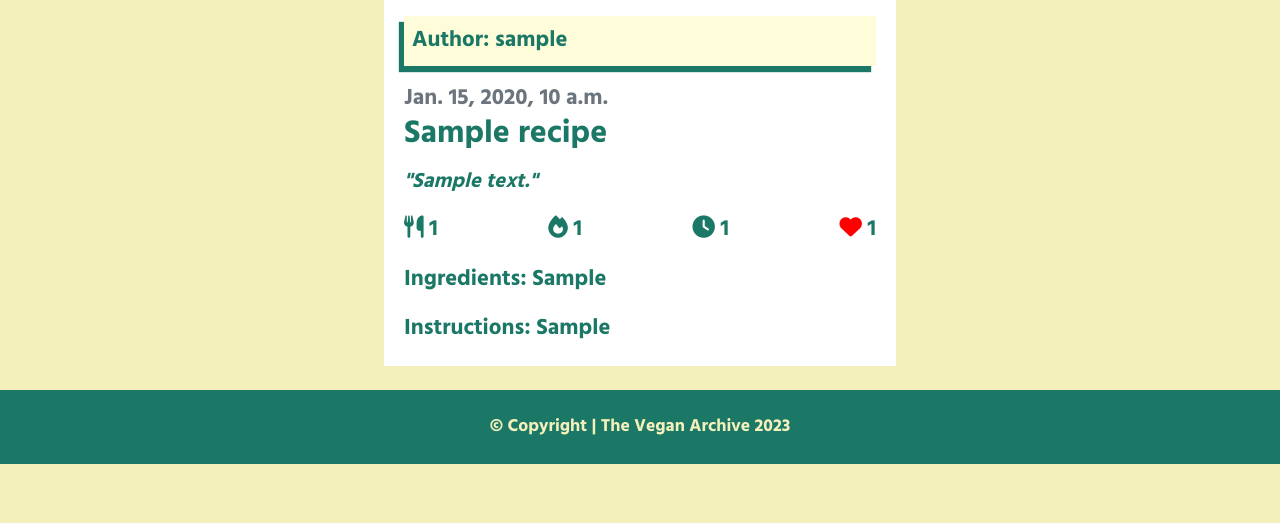
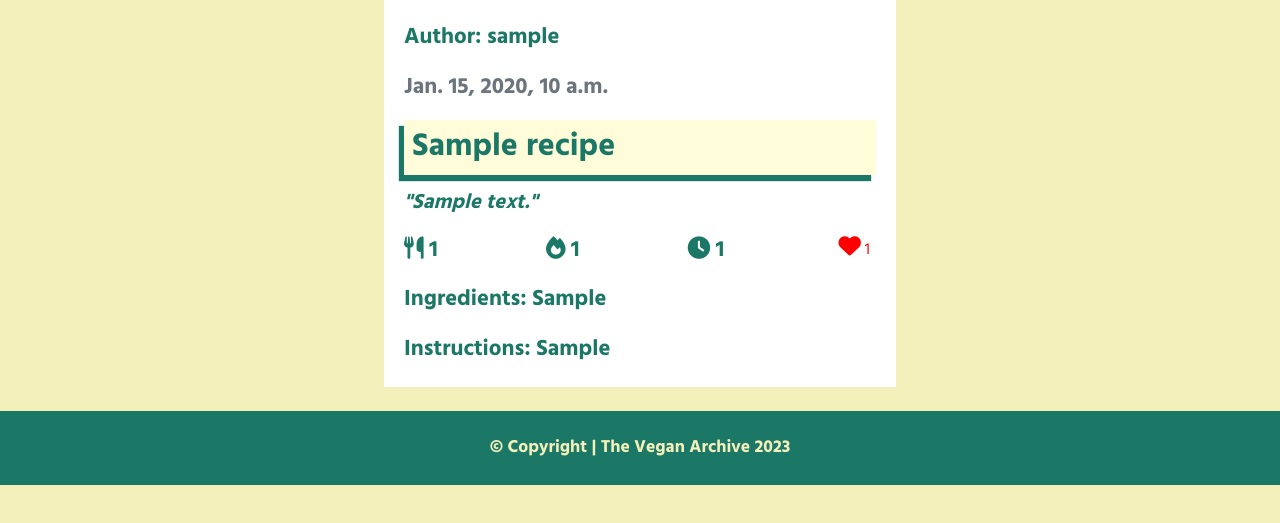
Before and after one commit to IanaLois/the-vegan-archive, a Django app: page /1/ in a window 1280 px wide. Shown: the part 153-676 px from the top of the page. Run offline with Django 3.2, Linux system fonts and the light colour scheme; a user stored in the database is signed in; tables that the repository leaves empty hold one stand-in row (values such as "Sample post"); some libraries are stand-ins or nearby versions.

Commit message:
implement like and unlike functionality and modify CSS

```diff
--- a/recipes/urls.py
+++ b/recipes/urls.py
@@ -6,4 +6,5 @@ urlpatterns = [
     path("", views.RecipeList.as_view(), name="home"),
     path("recipes/", views.RecipeDirectoryView.as_view(), name="recipe_directory"),
     path('<int:id>/', views.RecipeDetail.as_view(), name='recipe_detail'),
+    path('recipe/<int:id>/like/', views.RecipeLike.as_view(), name='recipe_like'),
 ]
--- a/recipes/views.py
+++ b/recipes/views.py
@@ -1,6 +1,7 @@
-from django.shortcuts import render, get_object_or_404
+from django.shortcuts import render, get_object_or_404, reverse
 from django.views import generic, View
-from .models import Recipe
+from django.http import HttpResponseRedirect
+from .models import Recipe, Like
 from django.views.generic import UpdateView, DeleteView, CreateView
 from django.contrib.auth.mixins import LoginRequiredMixin
 from recipes.mixins.is_owner import UserIsObjectOwnerMixin
@@ -34,6 +35,15 @@ class RecipeDetail(View):
             },
         )
 
+class RecipeLike(View):
+    def post(self, request, id, *args, **kwargs):
+        recipe = get_object_or_404(Recipe, pk=id)
+        if recipe.likes.filter(id=request.user.id).exists():
+            recipe.likes.remove(request.user)
+        else:
+            recipe.likes.add(request.user)
+        return HttpResponseRedirect(reverse('recipe_detail', args=[id]))
+
 class ObjectUpdateView(LoginRequiredMixin, UserIsObjectOwnerMixin, UpdateView):
     model = Recipe
     fields = ['field1', 'field2']
--- a/static/css/style.css
+++ b/static/css/style.css
@@ -268,15 +268,29 @@ li a {
 /*-------------------------------------------------------- Recipe Card Layout */
 
 .author {
+    margin-top: 1.3rem;
+}
+
+.card-title {
     padding: 0.5rem;
     background-color: rgb(255 252 218);
     box-shadow: -5px 6px 1px #1C7866;
     margin-top: 1rem;
     color: #1C7866;
+    transition: all 0.3s ease;
 }
 
-.card-title {
-    color: #1C7866;
+.recipe-link {
+    text-decoration: none;
+}
+
+.recipe-link:hover h2.card-title {
+    padding: 0.5rem;
+    background-color: #1C7866;
+    box-shadow: -5px 6px 1px rgb(255 252 218);
+    margin-top: 1rem;
+    color: rgb(255 252 218);
+    text-decoration: none;
 }
 
 .card-text-desc {
@@ -307,6 +321,24 @@ li a {
 
 .card-body {
     background-color: #fff;
+}
+
+.heart-icon {
+    color: #ff0000;
+    font-size: 1.4em;
+}
+
+.btn-like {
+    color: #ff0000;
+    border: none;
+    background: transparent;
+}
+
+.btn-like:hover,
+.btn-like:active {
+    color: #ff0000;
+    background: transparent;
+    border: none;
 }
 
 /*-------------------------------------------------------------- Log out Page */
--- a/templates/recipe_detail.html
+++ b/templates/recipe_detail.html
@@ -20,7 +20,18 @@
                         <p class="card-text"><i class="fa-solid fa-utensils"></i> {{ recipe.servings }}</p>
                         <p class="card-text"><i class="fa-solid fa-fire"></i> {{ recipe.calories }}</p>
                         <p class="card-text"><i class="fa-solid fa-clock"></i> {{ recipe.cooking_time }}</p>
-                        <p class="card-text"><i class="fa-solid fa-heart" style="color: #ff0000;"></i> {{ recipe.number_of_likes }}</p>
+                        <form class="d-inline" action="{% url 'recipe_like' recipe.pk %}" method="POST">
+                            {% csrf_token %}
+                            {% if user.is_authenticated %}
+                            {% if liked %}
+                            <button type="submit" class="btn-like"><i class="fa-solid fa-heart heart-icon"></i> {{ recipe.number_of_likes }}</button>
+                            {% else %}
+                            <button type="submit" class="btn-like"><i class="fa-regular fa-heart heart-icon"></i> {{ recipe.number_of_likes }}</button>
+                            {% endif %}
+                            {% else %}
+                            <p><i class="fa-regular fa-heart heart-icon"></i> {{ recipe.number_of_likes }}</p>
+                            {% endif %}
+                        </form>
                     </div>
                     <p class="card-text">Ingredients: {{ recipe.ingredients | safe }}</p>
                     <p class="card-text">Instructions: {{ recipe.instructions | safe }}</p>
```
